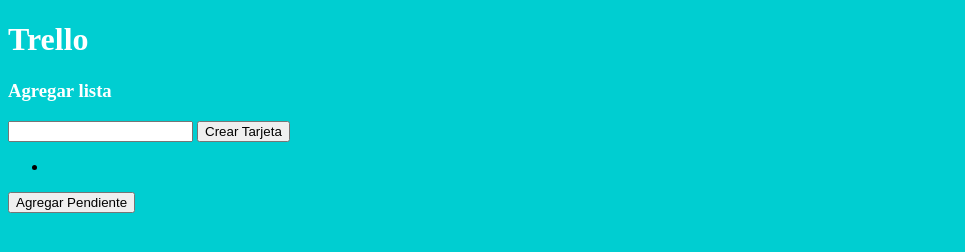
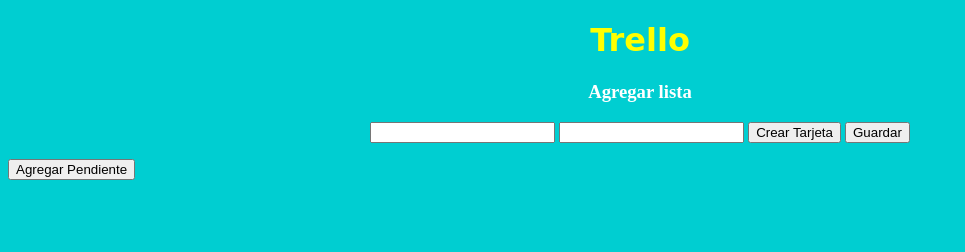
Before and after one commit to MontserratLili/Trello, a plain HTML site: page index.html in a window 1280 px wide. Both pictures are taken after a click on the button "Crear Tarjeta". Shown: the whole page, without its empty margins (0-965 px from the left). Drawn offline with Linux system fonts and the light colour scheme.

Commit message:
clonando trello :P

```diff
--- a/assets/css/trello.css
+++ b/assets/css/trello.css
@@ -2,6 +2,10 @@
   color:white;
   background-color: 	DarkTurquoise;
 }
+h1{
+  color:Yellow;
+  font-family:cursive;
+}
 section{
   color:black;
 }
--- a/assets/js/trello.js
+++ b/assets/js/trello.js
@@ -1,42 +1,53 @@
+//Se crea la clase tarjeta para con ella crear nuestras tarjetas de Trello
 function Tarjeta(titulo, pendiente){
   this.titulo = titulo;
   this.pendiente = pendiente;
 }
+
 var nuevaTarjeta=[];
 var nuevoPendiente=[];
 
+//Se crea una tarjeta con título
 function guardarTitulo(){
   var titulo = document.getElementById("agregarTarjeta").value;
   var nueva = new Tarjeta(titulo);
   document.getElementById("nuevaTarjeta").innerText= titulo;
 }
 
+//Al almacenar nuestra nueva tarjeta solo con el título, se crea un nuevo boton para agregar pendientes
 var boton = document.createElement("BUTTON");
 var texto = document.createTextNode("Agregar Pendiente");
 var entrada = document.createElement("input");
 
+//Se le da funcionalidad a dicho boton
 function crearPendiente(){
   boton.appendChild(texto);
   boton.setAttribute("value", "agregarPendiente");
   entrada.setAttribute("value", "");
   boton.setAttribute("onclick", "guardarPendiente()");
-  boton.setAttribute("onclick", "segundoInput()");
+  boton.setAttribute("onclick", "masPendientes()");
   document.body.appendChild(boton);
 }
 
-function segundoInput(){
- document.body.appendChild(entrada);
+//Se crea una lista que ordena el título
+var lista;
+function guardarPendiente(){
+  var pendiente = document.getElementById("entrada");
+  lista = document.createElement("ul");
+  document.getElementById("nuevaTarjeta").appendChild(lista);
 }
 
+//Se agregan los pendientes como elementos de la lista
+function masPendientes(){
+  var pendiente = document.getElementById("masTarjetas").value;
+  var lista2 = document.createElement("li");
+  lista2.innerText=pendiente;
+  lista.appendChild(lista2);
+}
 
-function guardarPendiente(){
-  var pendiente = document.getElementById("entrada");
-  var nueva = new Tarjeta(pendiente);
-  nuevoPendiente.push(pendiente);
-  var lista = document.createElement("ul");
-  var lista2 = document.createElement("li");
-      lista.innerText = pendiente;
-      lista.appendChild(lista2);
-  document.getElementById("nuevaTarjeta").appendChild(lista);
-  lista2.innerText = nuevoPendiente;
+//Se muestra la tarjeta en pantalla y se da paso a la creación de nuevas tarjetas
+function imprimirTarjeta(){
+  var comentario = document.getElementById("nuevaTarjeta").value;
+  var clone = comentario.cloneNode(true);
+  document.getElementById("tarjeta").appendChild(clone);
 }
--- a/index.html
+++ b/index.html
@@ -6,11 +6,16 @@
     <link rel="stylesheet" type="text/css" href="assets\css\trello.css" media="screen"/>
   </head>
   <body>
+    <center>
     <h1>Trello</h1>
     <h3>Agregar lista</h3>
+    <section id="tarjeta"></section>
     <input id="agregarTarjeta" valor="" type="text"/>
+    <input id="masTarjetas" valor="" type="text"/>
     <button id="crearTarjeta" onclick="guardarTitulo(); crearPendiente(); guardarPendiente();">Crear Tarjeta</button>
+    <button id="otroBoton" onclick="imprimirTarjeta()">Guardar</button>
     <tr><td><section id="nuevaTarjeta"></section></td></tr>
     <script src="assets\js\trello.js"></script>
+  </center>
   </body>
 </html>
```
